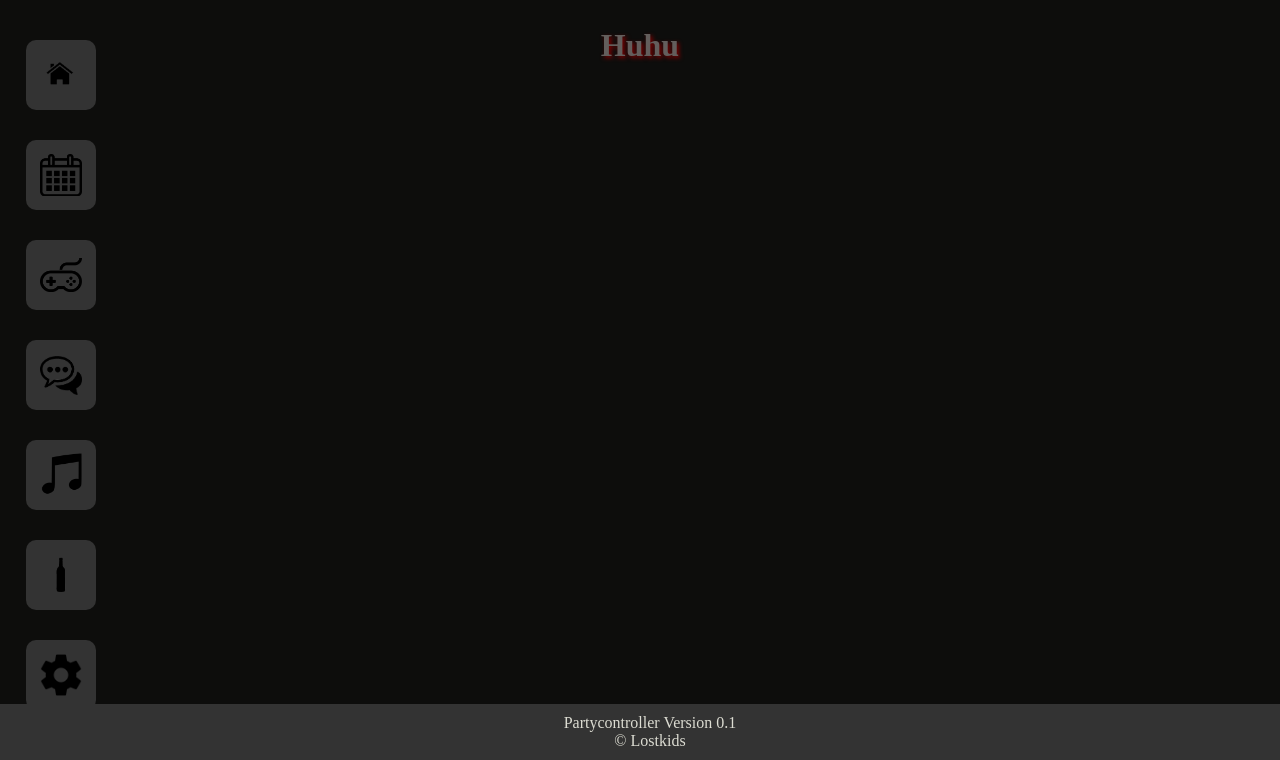
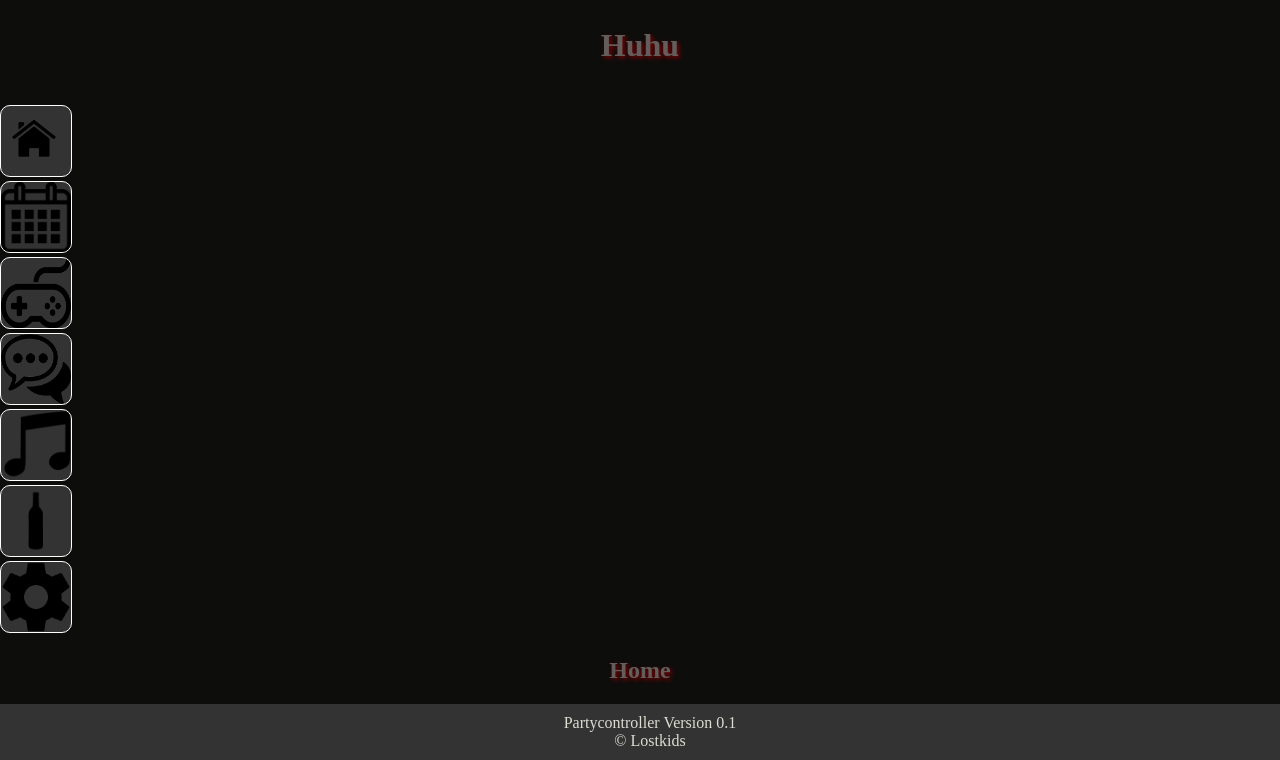
Before and after one commit to Fingadumbledore/Party, a Flask app: page /session in a window 1280 px wide. Shown: the part 40-800 px from the top of the page. Run offline with Flask 3, Linux system fonts and the light colour scheme; data that the repository does not hold is empty; some libraries are stand-ins or nearby versions.

Commit message:
basic selection of sections

```diff
--- a/party/static/css/session.css
+++ b/party/static/css/session.css
@@ -199,34 +199,6 @@ p {
 }
 
 /* Icons für die Buttons */
-.seitenbutton:nth-child(1) {
-    background-image: url('/static/icons/haus.png');
-}
-
-.seitenbutton:nth-child(2) {
-    background-image: url('/static/icons/calender.png');
-}
-
-.seitenbutton:nth-child(3) {
-    background-image: url('/static/icons/controller.png');
-}
-
-.seitenbutton:nth-child(4) {
-    background-image: url('/static/icons/chat.png');
-}
-
-.seitenbutton:nth-child(5) {
-    background-image: url('/static/icons/music.png');
-}
-
-.seitenbutton:nth-child(6) {
-    background-image: url('/static/icons/bottle.png');
-}
-
-.seitenbutton:nth-child(7) {
-    background-image: url('/static/icons/settings.png');
-}
-
 /* Neuer Stil für den ausfahrbaren Kasten */
 .popup {
 position: fixed;
@@ -698,3 +670,76 @@ margin-right: auto;
 select{
     background-color:#454443; ;
 }
+
+.nav_button + label {
+    cursor: pointer;
+    background-color: #333;
+    width: 70px;
+    height: 70px;
+    border-radius: 10px;
+    border: white 1px solid;
+}
+
+.nav_button {
+    display: none;
+}
+
+#home_button:checked ~ #home {
+    display: block;
+}
+
+#planer_button:checked ~ #planer {
+    display: block;
+}
+
+#games_button:checked ~ #games {
+    display: block;
+}
+
+#chat_button:checked ~ #chat {
+    display: block;
+}
+
+#music_button:checked ~ #music {
+    display: block;
+}
+
+#mate_button:checked ~ #mate {
+    display: block;
+}
+
+#settings_button:checked ~ #settings {
+    display: block;
+}
+
+section {
+    display: none;
+}
+
+#home_button + label {
+    content: url('/static/icons/haus.png');
+}
+
+#planer_button + label {
+    content: url('/static/icons/calender.png');
+}
+
+#games_button + label {
+    content: url('/static/icons/controller.png');
+}
+
+#chat_button + label {
+    content: url('/static/icons/chat.png');
+}
+
+#music_button + label {
+    content: url('/static/icons/music.png');
+}
+
+#mate_button + label {
+    content: url('/static/icons/bottle.png');
+}
+
+#settings_button + label {
+    content: url('/static/icons/settings.png');
+}
--- a/party/templates/session.html
+++ b/party/templates/session.html
@@ -36,26 +36,31 @@
     <div class="toppause" onclick="pausePlaySong()"></div>
 
 
-     <div class="button-container">
-        <div class="seitenbutton" onclick="toggleDiv(1)"></div>
-        <div class="seitenbutton" onclick="toggleDiv(2)"></div>
-        <div class="seitenbutton" onclick="toggleDiv(3)"></div>
-        <div class="seitenbutton" onclick="toggleDiv(4)"></div>
-        <div class="seitenbutton" onclick="toggleDiv(5)"></div>
-        <div class="seitenbutton" onclick="toggleDiv(6)"></div>
-        <div class="seitenbutton" onclick="toggleDiv(7)"></div>
-    </div>
+    <input class="nav_button" type="radio" name="navigation" id="home_button" checked></input>
+    <label for="home_button"></label><br/>
+    <input class="nav_button" type="radio" name="navigation" id="planer_button" ></input>
+    <label for="planer_button"></label><br/>
+    <input class="nav_button" type="radio" name="navigation" id="games_button" ></input>
+    <label for="games_button"></label><br/>
+    <input class="nav_button" type="radio" name="navigation" id="chat_button" ></input>
+    <label for="chat_button"></label><br/>
+    <input class="nav_button" type="radio" name="navigation" id="music_button" ></input>
+    <label for="music_button"></label><br/>
+    <input class="nav_button" type="radio" name="navigation" id="mate_button" ></input>
+    <label for="mate_button"></label><br/>
+    <input class="nav_button" type="radio" name="navigation" id="settings_button" ></input>
+    <label for="settings_button"></label><br/>
 
     <!-- Div-Inhalte -->
      <!-- Home -->
-    <div class="hidden-div">
+    <section id="home">
         <h1>Home</h1>
         <p>
             Willkommen zur diesjährigen 24-stündigen LAN-Party! Wir haben ein spannendes Line-up mit Spiel 1, Spiel 2 und Spiel 3 vorbereitet. Lasst uns gemeinsam unvergessliche Gaming-Momente schaffen! Möge die Party beginnen, und möge die Beste Person gewinnen!</p>
-    </div>
+    </section>
 
      <!-- Planer -->
-    <div class="hidden-div">
+    <section id="planer">
         <h1>Planer</h1>
         <table id="events">
             <tbody>
@@ -81,10 +86,10 @@
 	       min="2023-12-31T00:00" max="2024-01-01T18:00" required>
           <button class="submit_button" type="submit">Hinzufügen</button>
 	</form>
-    </div>
+    </section>
 
      <!-- Games -->
-    <div class="hidden-div">
+    <section id="games">
         <h1>Games</h1>
 
         <button id="punkte_button" onclick="showDiv('team')">Punkte</button>
@@ -147,10 +152,10 @@
         </center>
         </div>
 
-    </div>
+    </section>
 
      <!-- Chat -->
-    <div class="hidden-div">
+    <section id="chat">
         <div id="chat-container">
             <h1>Chat</h1>
             <div id="chatBox">
@@ -160,18 +165,18 @@
                 <button class="submit_button" id="chatInputButton" onclick="sendMessage()">Senden</button>
             </div>
         </div>
-    </div>
+    </section>
 
      <!-- Musik -->
-    <div class="hidden-div">
+    <section id="music">
         <h1>Musik</h1>
         <button id="back"></button>
         <button id="play"></button>
         <button id="next"></button>
-    </div>
+    </section>
 
      <!-- Mate -->
-    <div class="hidden-div">
+    <section id="mate">
         <div id="mate-container">
             <h1>Mate</h1>
             <table id="mate_kiste">
@@ -179,10 +184,10 @@
             <button id="mate_reset" class="reset-kiste" onclick="resetKiste()">Reset</button>
             <button id="mate_hinzu">Kasten Hinzufügen</button>
         </div>
-    </div>
+    </section>
 
      <!-- Einstellungen -->
-    <div class="hidden-div">
+    <section id="settings">
         <h1>Einstellungen</h1>
         <label for="position_select">Menü Position: </label>
         <select id="position_select">
@@ -201,7 +206,7 @@
         <button id="save_settings">Speichern</button>
         <button id="abort_settings">abbrechen</button>
         <button id="reset_settings">reset</button>
-    </div>
+    </section>
 
     <!-- ... (Dein vorhandener HTML-Code) ... -->
      <!-- Hinzugefügter HTML-Code für den ausfahrbaren Kasten -->
```
